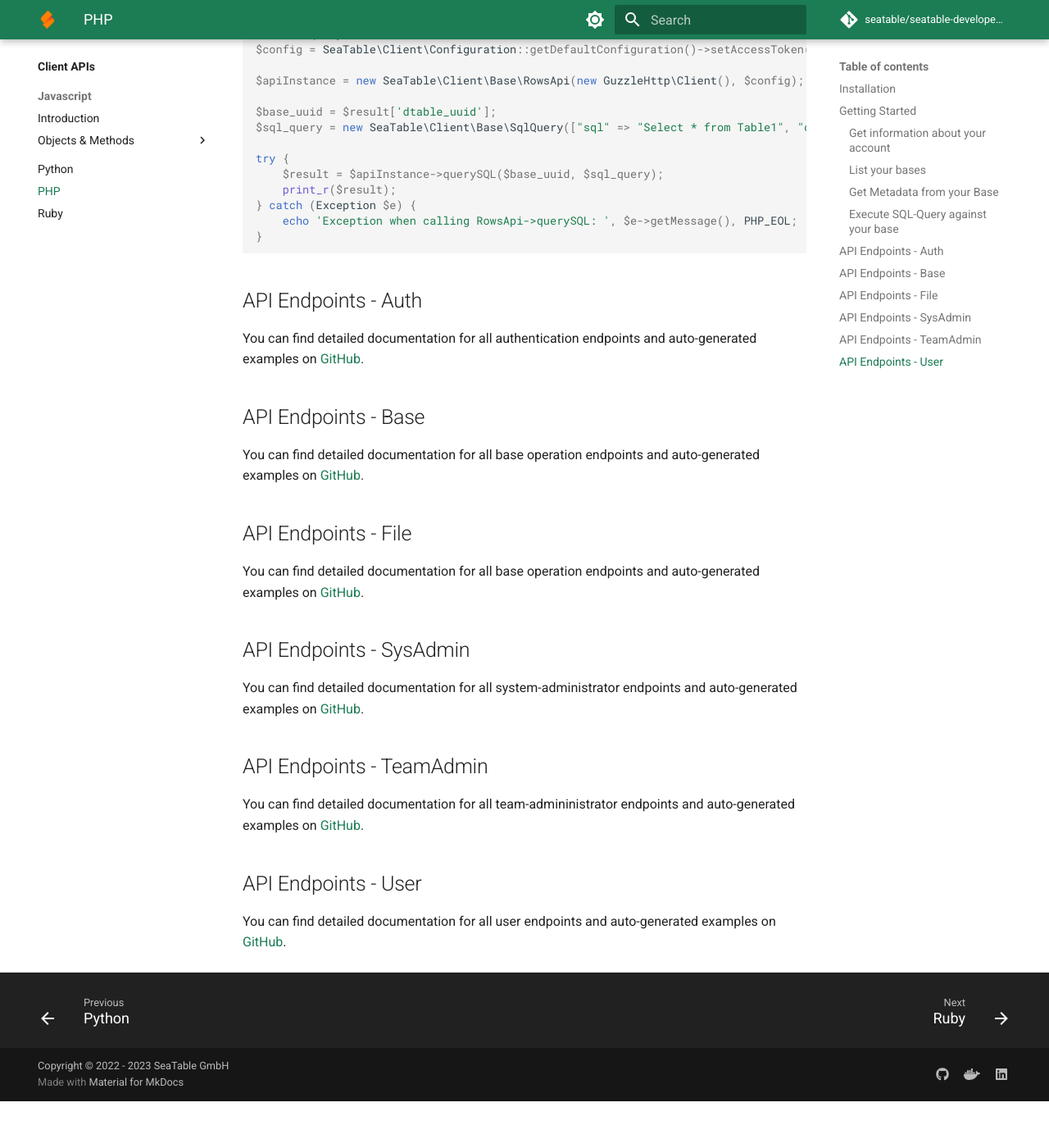
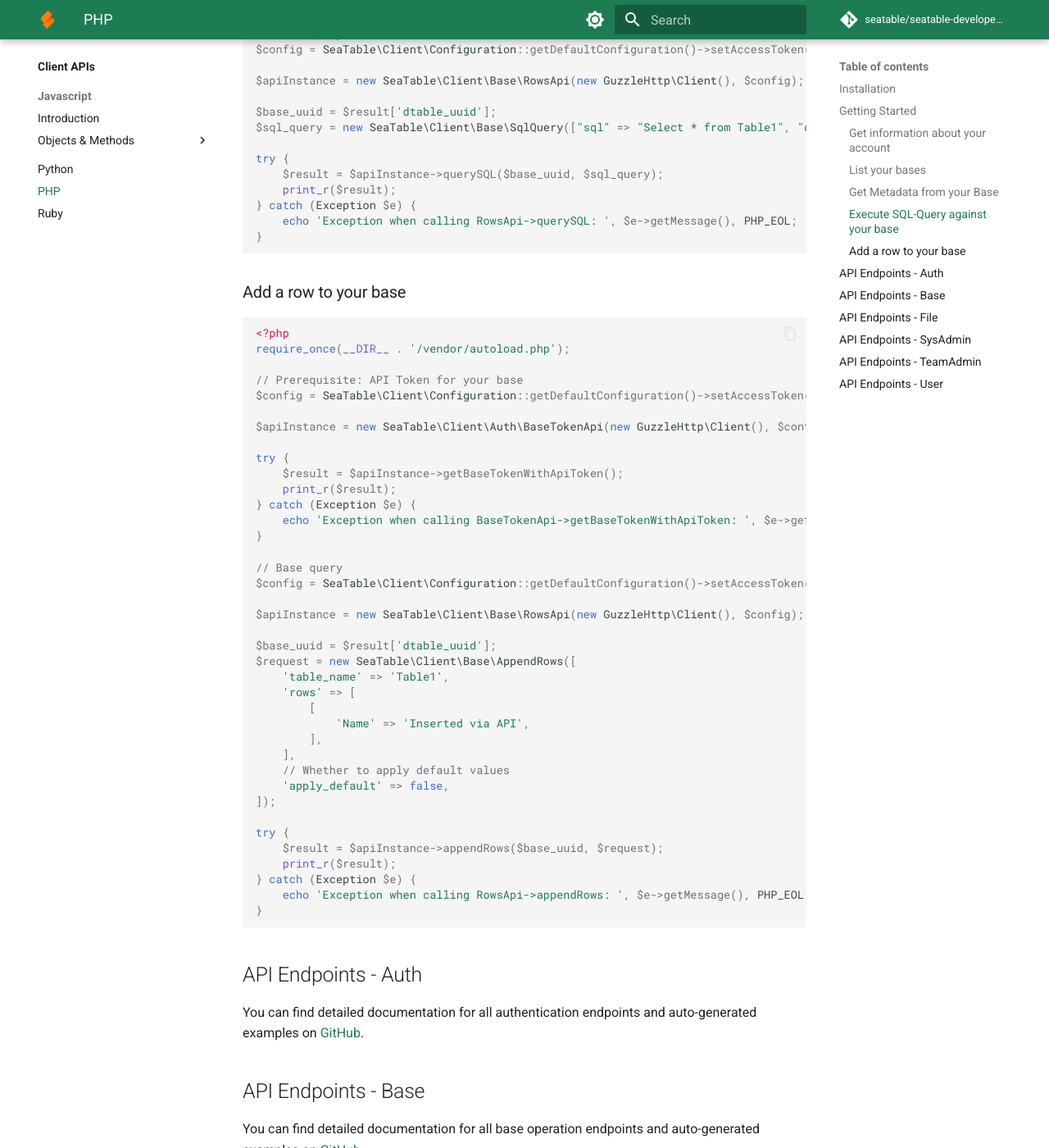
Before and after one commit to seatable/seatable-developer-docs, an MkDocs documentation site: the page built from docs/clients/php_api.md, in a window 1280 px wide and 1400 px high, scrolled down 2734 px. Shown: the whole window at 82% size. Built offline with MkDocs 1.6.1 and Material for MkDocs 9.7.7, drawn with Linux system fonts in a browser that asks for light colours; comment, search, counter and statistics services are not loaded; before the commit the page ends 4077 px from its top, so only the background shows below that.

Commit message:
Add example for adding a row to a base

````diff
--- a/docs/clients/php_api.md
+++ b/docs/clients/php_api.md
@@ -131,6 +131,49 @@ try {
 }
 ```
 
+### Add a row to your base
+
+```php
+<?php
+require_once(__DIR__ . '/vendor/autoload.php');
+
+// Prerequisite: API Token for your base
+$config = SeaTable\Client\Configuration::getDefaultConfiguration()->setAccessToken('YOUR_API_TOKEN');
+
+$apiInstance = new SeaTable\Client\Auth\BaseTokenApi(new GuzzleHttp\Client(), $config);
+
+try {
+    $result = $apiInstance->getBaseTokenWithApiToken();
+    print_r($result);
+} catch (Exception $e) {
+    echo 'Exception when calling BaseTokenApi->getBaseTokenWithApiToken: ', $e->getMessage(), PHP_EOL;
+}
+
+// Base query
+$config = SeaTable\Client\Configuration::getDefaultConfiguration()->setAccessToken($result['access_token']);
+
+$apiInstance = new SeaTable\Client\Base\RowsApi(new GuzzleHttp\Client(), $config);
+
+$base_uuid = $result['dtable_uuid'];
+$request = new SeaTable\Client\Base\AppendRows([
+    'table_name' => 'Table1',
+    'rows' => [
+        [
+            'Name' => 'Inserted via API',
+        ],
+    ],
+    // Whether to apply default values
+    'apply_default' => false,
+]);
+
+try {
+    $result = $apiInstance->appendRows($base_uuid, $request);
+    print_r($result);
+} catch (Exception $e) {
+    echo 'Exception when calling RowsApi->appendRows: ', $e->getMessage(), PHP_EOL;
+}
+```
+
 ## API Endpoints - Auth
 
 You can find detailed documentation for all authentication endpoints and auto-generated examples on [GitHub](https://github.com/seatable/seatable-api-php/blob/main/README_Auth.md).
````
